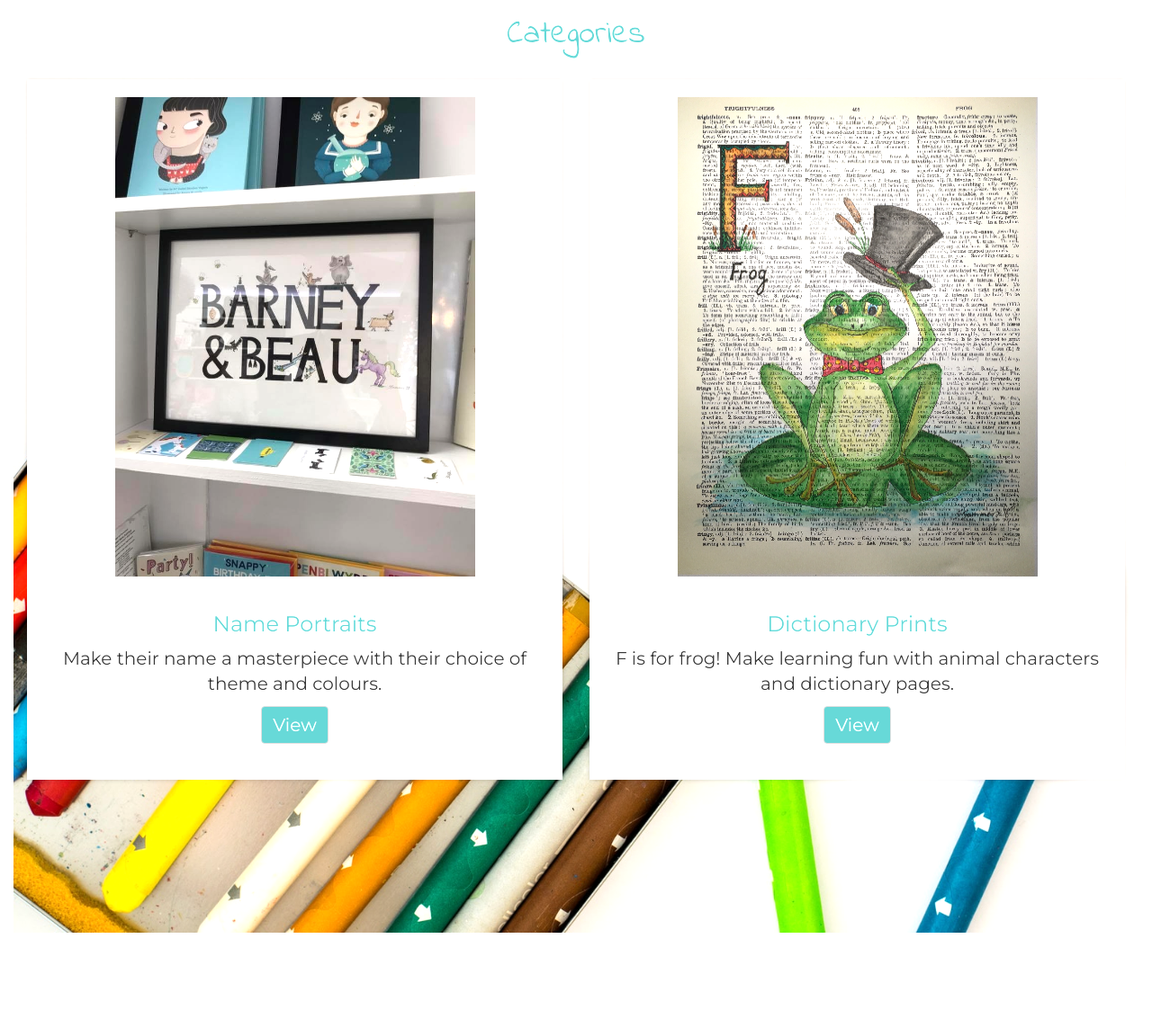
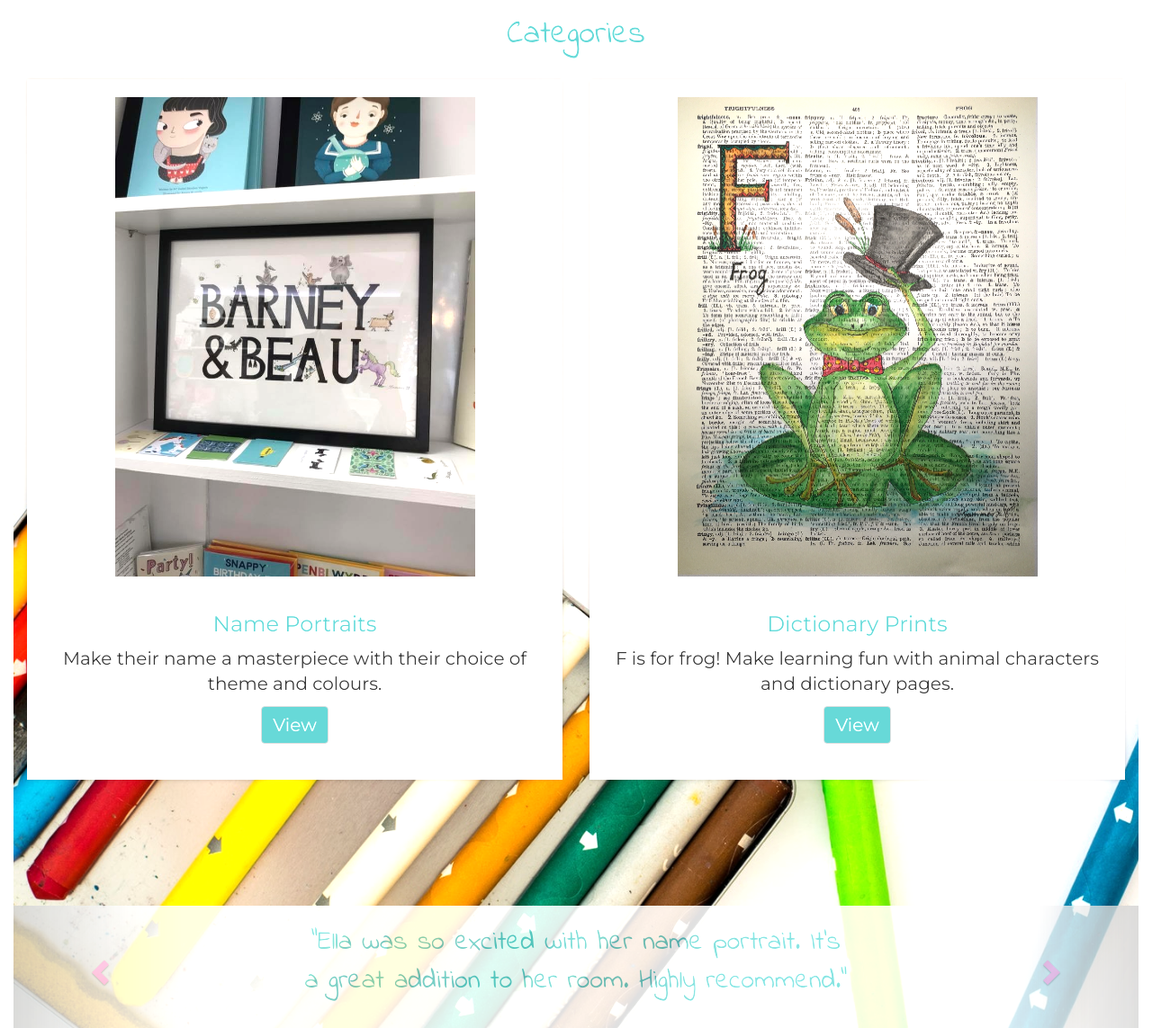
Before and after one commit to wolfenchic/zoodles, a Django app: page / in a window 1280 px wide. Shown: the part 695-1838 px from the top of the page at 90% size. Before the commit the page ends 1732 px from the top, so only its background shows below. Run offline with Django 3.2, Linux system fonts and the light colour scheme; some libraries are stand-ins or nearby versions.

Commit message:
Added carousel

```diff
--- a/home/static/home/style.css
+++ b/home/static/home/style.css
@@ -51,7 +51,7 @@ margin-top: 0px;
     background-image:url(./images/crayons2.jpeg);
     background-size: cover;
     -webkit-filter: brightness(110%);
-    padding-bottom: 150px;
+    /*padding-bottom: 20px;*/
 
 }
 
@@ -65,7 +65,6 @@ margin-top: 0px;
     background-color: white;
     padding: 20px 10px 20px 10px;
     padding-bottom: 40px;
-    /*border: 15px double  #5EC5C4;*/
     box-shadow: 0 0 0 0 rgba(0, 0, 0, 0.20), 0 0px 5px 0 rgba(0, 0, 0, 0.20);
     margin: auto;
     text-align: center;
@@ -77,6 +76,38 @@ margin-top: 0px;
     padding-bottom: 20px;
 }
 
+#text-carousel {
+    background-color: white;
+    opacity: 0.8;
+    margin-top: 100px;
+
+}
+
+.carousel1 {
+    font-family: 'Indie Flower', cursive;
+    font-size: 3rem;
+    color: #5EC5C4;
+    text-align: center;
+    opacity: 1.0;
+    padding-top: 20px;
+    padding-bottom: 20px;
+}
+
+.carousel2 {
+    font-family: 'Indie Flower', cursive;
+    font-size: 3rem;
+    color: #FF69B4;
+    text-align: center;
+    opacity: 1.0;
+    padding-top: 20px;
+    padding-bottom: 20px;
+
+}
+
+.carousel-control {
+    color: #FF69B4;
+}
+
 @media only screen and (max-width: 500px) {
     .landingText {
         font-size: 2rem;
--- a/home/templates/home.html
+++ b/home/templates/home.html
@@ -42,9 +42,44 @@
                     </div>
                     <br>
                     </div>
+         </div>
+     </div>
+
+     <br>
+
+    <div id="text-carousel" class="carousel slide" data-ride="carousel">
+    <!-- Wrapper for slides -->
+    <div class="row">
+        <div class="col-xs-offset-3 col-xs-6">
+            <div class="carousel-inner">
+                <div class="item active">
+                    <div class="carousel-content">
+                        <div>
+                            <p class="carousel1">"Ella was so excited with her name portrait. It's a great addition to her room. Highly recommend."</p>
+                        </div>
+                    </div>
+                </div>
+                <div class="item">
+                    <div class="carousel-content">
+                        <div>
+                            <p class="carousel2">"This was the most unique and personal gift Jack recieved. He couldn't believe it. Thanks!" </p>
+                        </div>
+                    </div>
+                </div>
 
 
-     </div>
-     </div>
+            </div>
+        </div>
+    </div>
+    <!-- Controls --> <a class="left carousel-control" href="#text-carousel" data-slide="prev">
+    <span class="glyphicon glyphicon-chevron-left"></span>
+  </a>
+ <a class="right carousel-control" href="#text-carousel" data-slide="next">
+    <span class="glyphicon glyphicon-chevron-right"></span>
+  </a>
+
+</div>
 </section>
+
+
 {% endblock content %}
```
